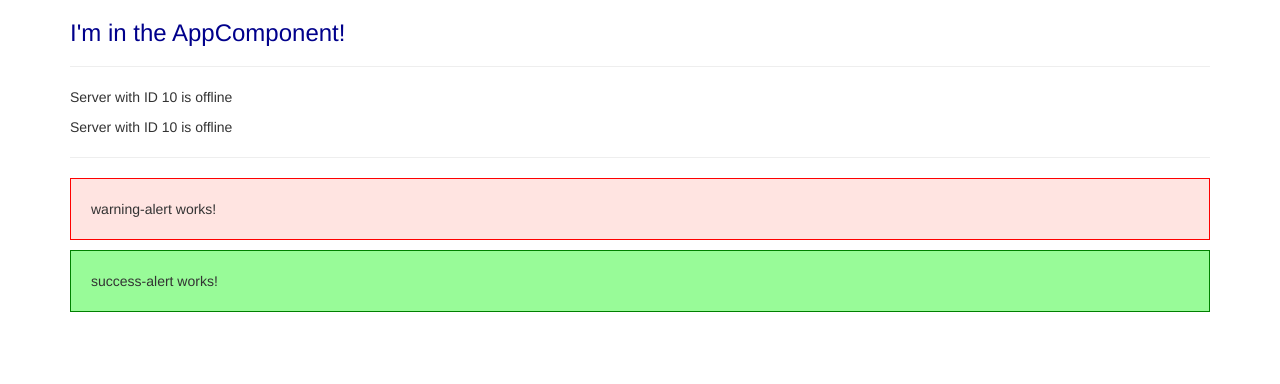
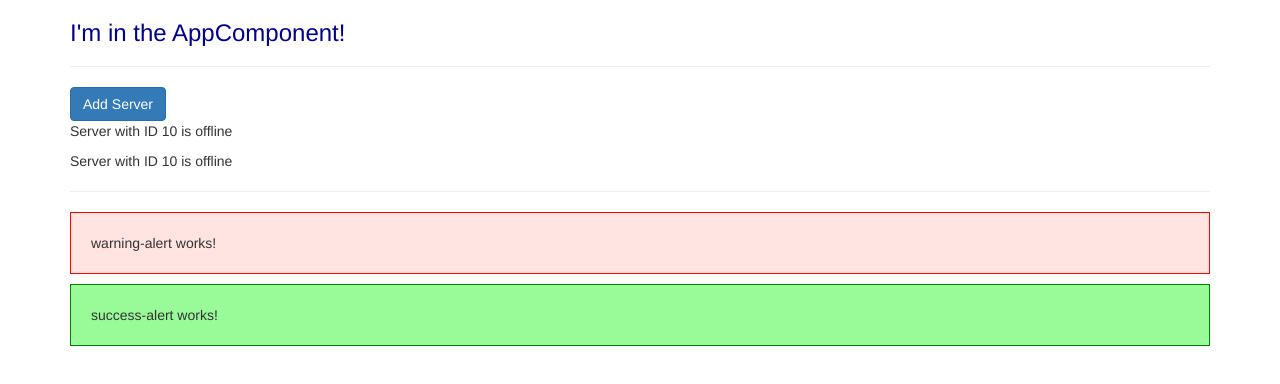
Before and after one commit to adetiamarhadi/angular-demo, an Angular app: page / in a window 1280 px wide. Shown: the top 384 px of the page. Built offline with nearby package versions, Linux system fonts and the light colour scheme.

Commit message:
property binding

```diff
--- a/src/app/servers/servers.component.html
+++ b/src/app/servers/servers.component.html
@@ -1,2 +1,3 @@
+<button class="btn btn-primary" [disabled]="!allowNewServer">Add Server</button>
 <app-server></app-server>
 <app-server></app-server>
--- a/src/app/servers/servers.component.ts
+++ b/src/app/servers/servers.component.ts
@@ -2,12 +2,18 @@ import { Component, OnInit } from '@angular/core';
 
 @Component({
   selector: 'app-servers',
-  template: '<app-server></app-server><app-server></app-server>',
+  templateUrl: './servers.component.html',
   styleUrls: ['./servers.component.css']
 })
 export class ServersComponent implements OnInit {
 
-  constructor() { }
+  allowNewServer = false;
+
+  constructor() {
+    setTimeout(() => {
+      this.allowNewServer = true;
+    }, 2000);
+  }
 
   ngOnInit(): void {
   }
```
